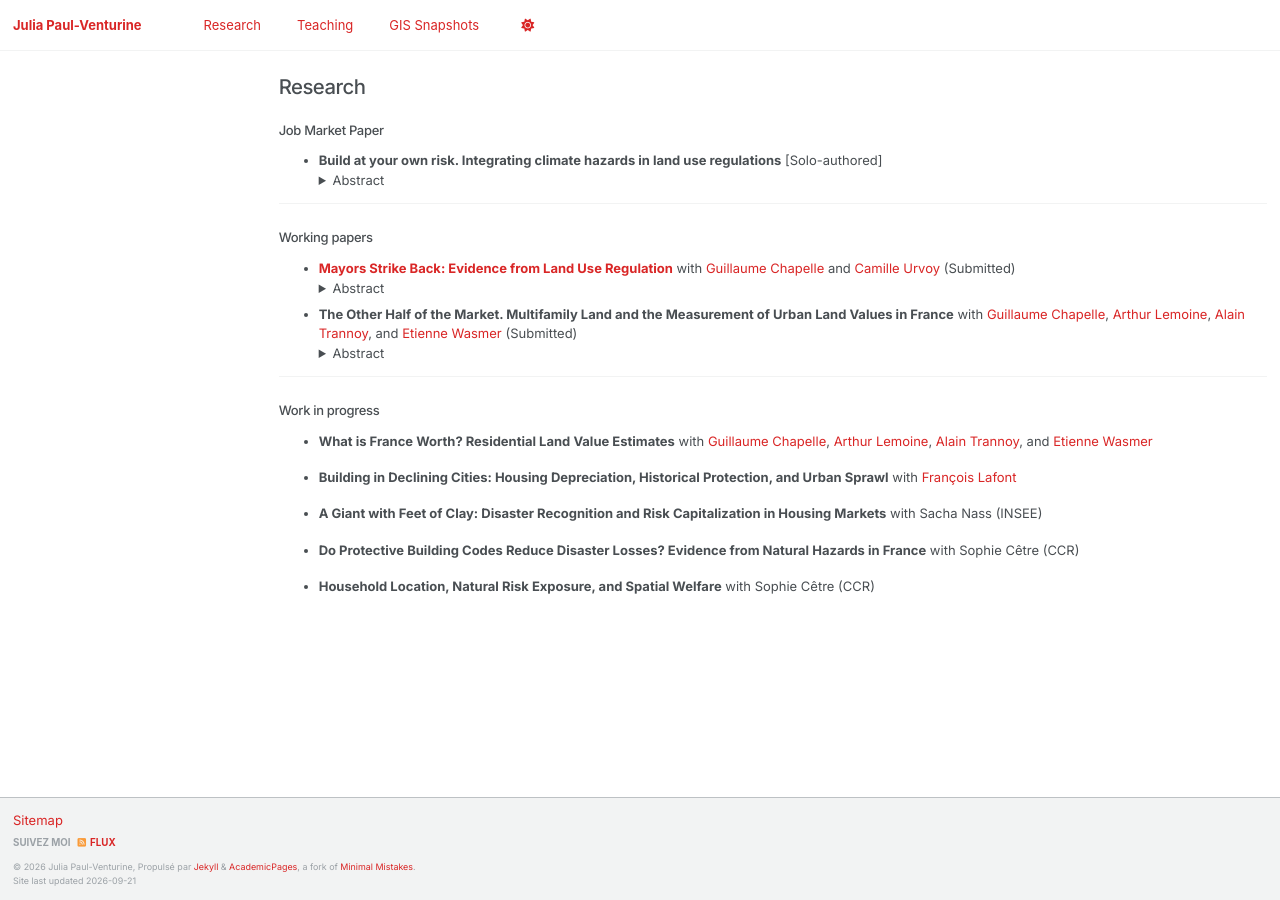
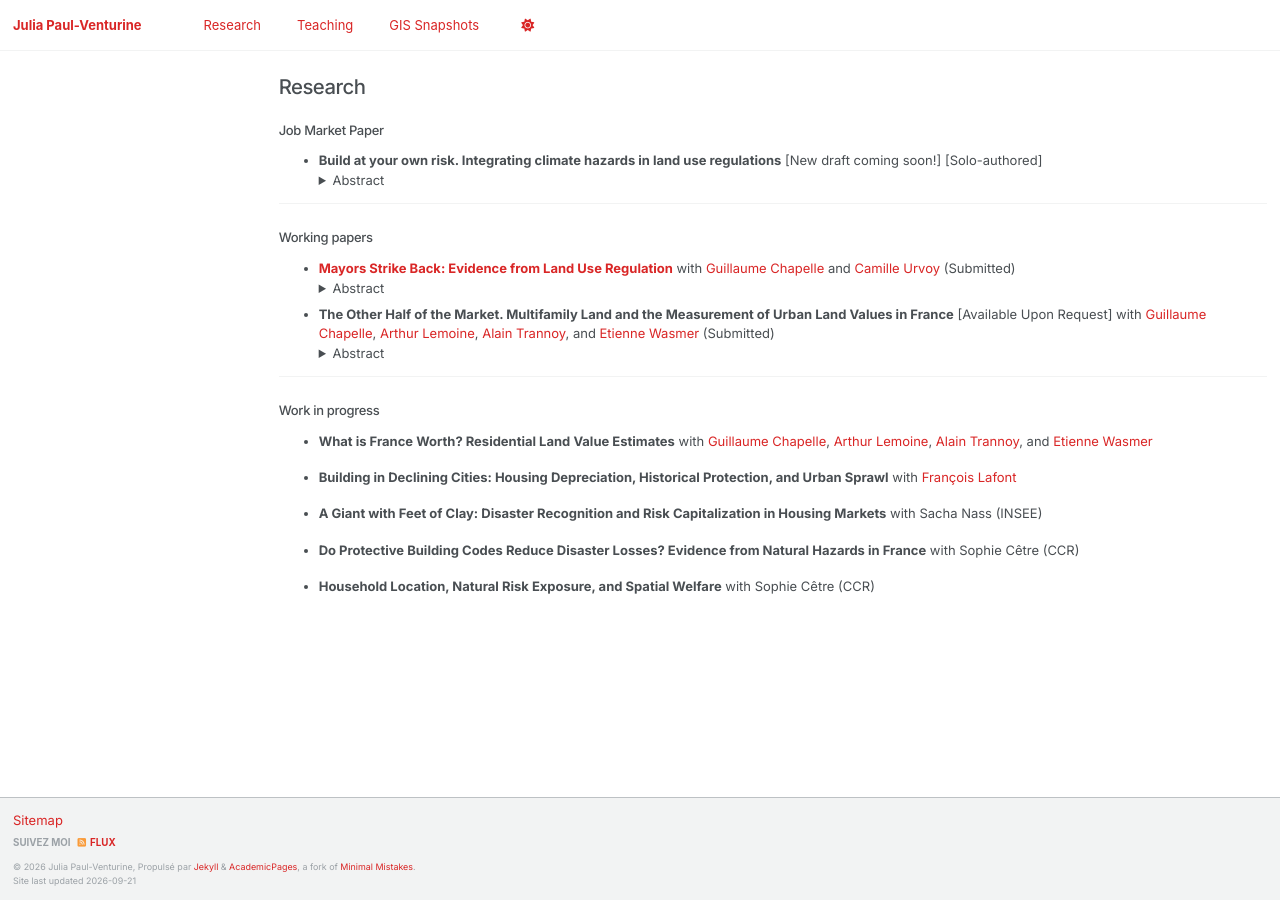
Before and after one commit to julia-paulventurine/julia-paulventurine.github.io, a Jekyll site: the page built from _pages/research.md, in a window 1280 px wide. Built offline with Jekyll 4.4.1, drawn with Linux system fonts in a browser that asks for light colours; a script that is not in the unit is left out.

Commit message:
Update research papers with new draft and availability notes

```diff
--- a/_pages/research.md
+++ b/_pages/research.md
@@ -8,7 +8,7 @@ author_profile: false
 
 ### Job Market Paper
 
-- **Build at your own risk. Integrating climate hazards in land use regulations**
+- **Build at your own risk. Integrating climate hazards in land use regulations** [New draft coming soon!]
   [Solo-authored]
   <details markdown="1">
   <summary>Abstract</summary>
@@ -38,7 +38,7 @@ When a national government relaxes a local regulation, do local officials comply
 
 
 
-- **The Other Half of the Market. Multifamily Land and the Measurement of Urban Land Values in France**
+- **The Other Half of the Market. Multifamily Land and the Measurement of Urban Land Values in France** [Available Upon Request]
   with [Guillaume Chapelle](https://sites.google.com/view/guillaume-chapelle/home){:target="_blank"}, [Arthur Lemoine](https://fr.linkedin.com/in/arthur-lemoine-b1859b193){:target="_blank"}, [Alain Trannoy](https://perso.amse-aixmarseille.fr/trannoy/){:target="_blank"}, and [Etienne Wasmer](https://sites.google.com/site/etiennewasmer/home){:target="_blank"} (Submitted)
   <details markdown="1">
   <summary>Abstract</summary>
```
